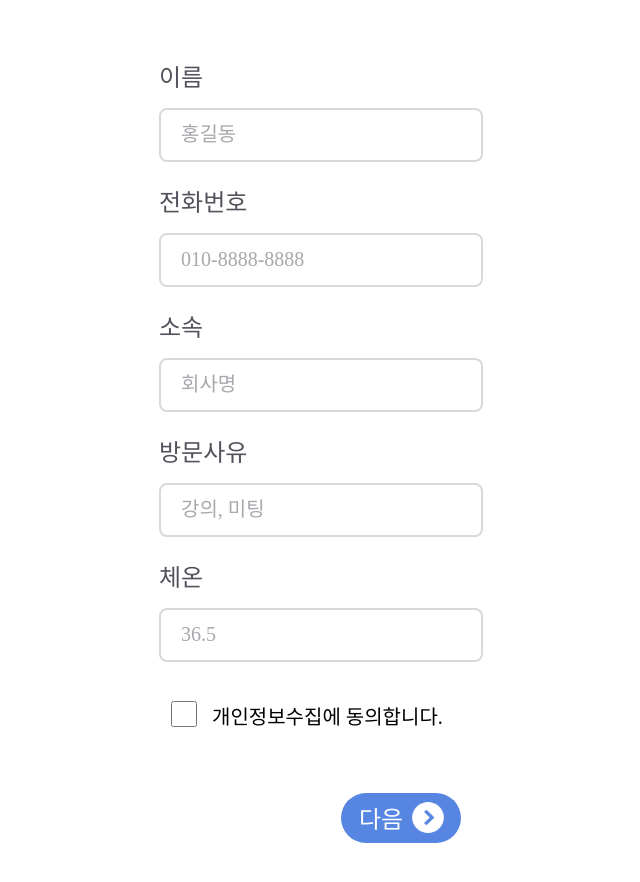
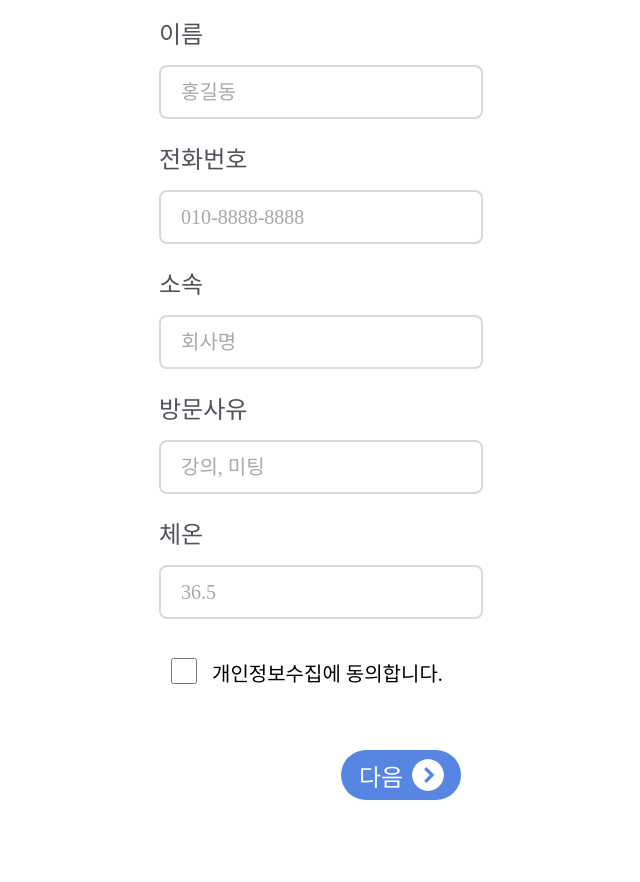
Before and after one commit to Resten1497/Entry_FrontTest, a React (Create React App) app: page /regist in a window 1280 px wide. Shown: the top 882 px of the page, without its empty margins (319-959 px from the left). Built offline with nearby package versions, Linux system fonts and the light colour scheme; a web font is replaced by a local one.

Commit message:
ADD:Input

```diff
--- a/src/container/InputContainer/index.jsx
+++ b/src/container/InputContainer/index.jsx
@@ -169,11 +169,7 @@ function InputContainer() {
 
 const Container = styled.div`
   width: 100vw;
-  height: 120vh;
-  display: flex;
-  align-content: center;
-  flex-direction: column;
-  justify-content: center;
+  height: 100vh;
 
   @media (max-width: 310px) {
     width: 300px;
```
